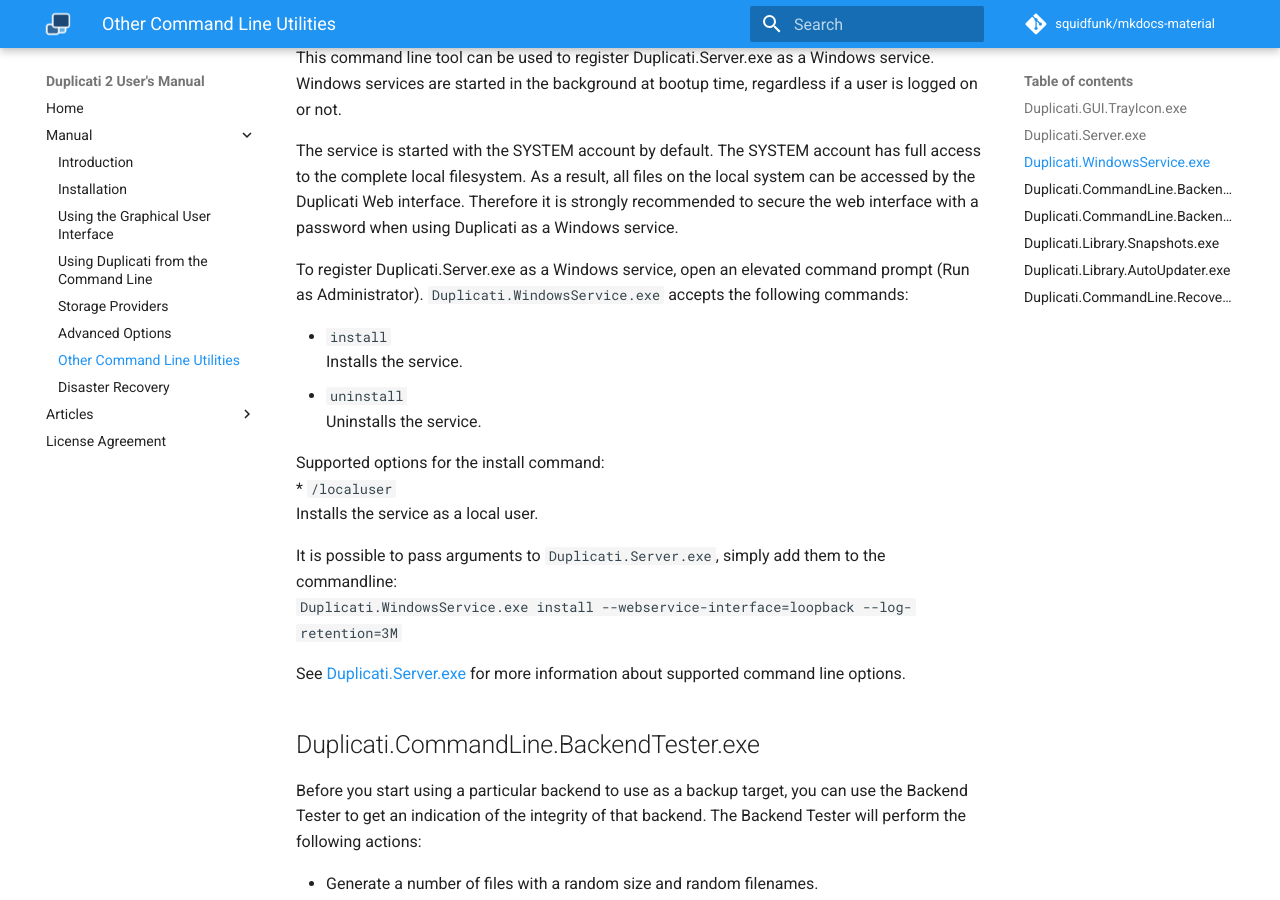
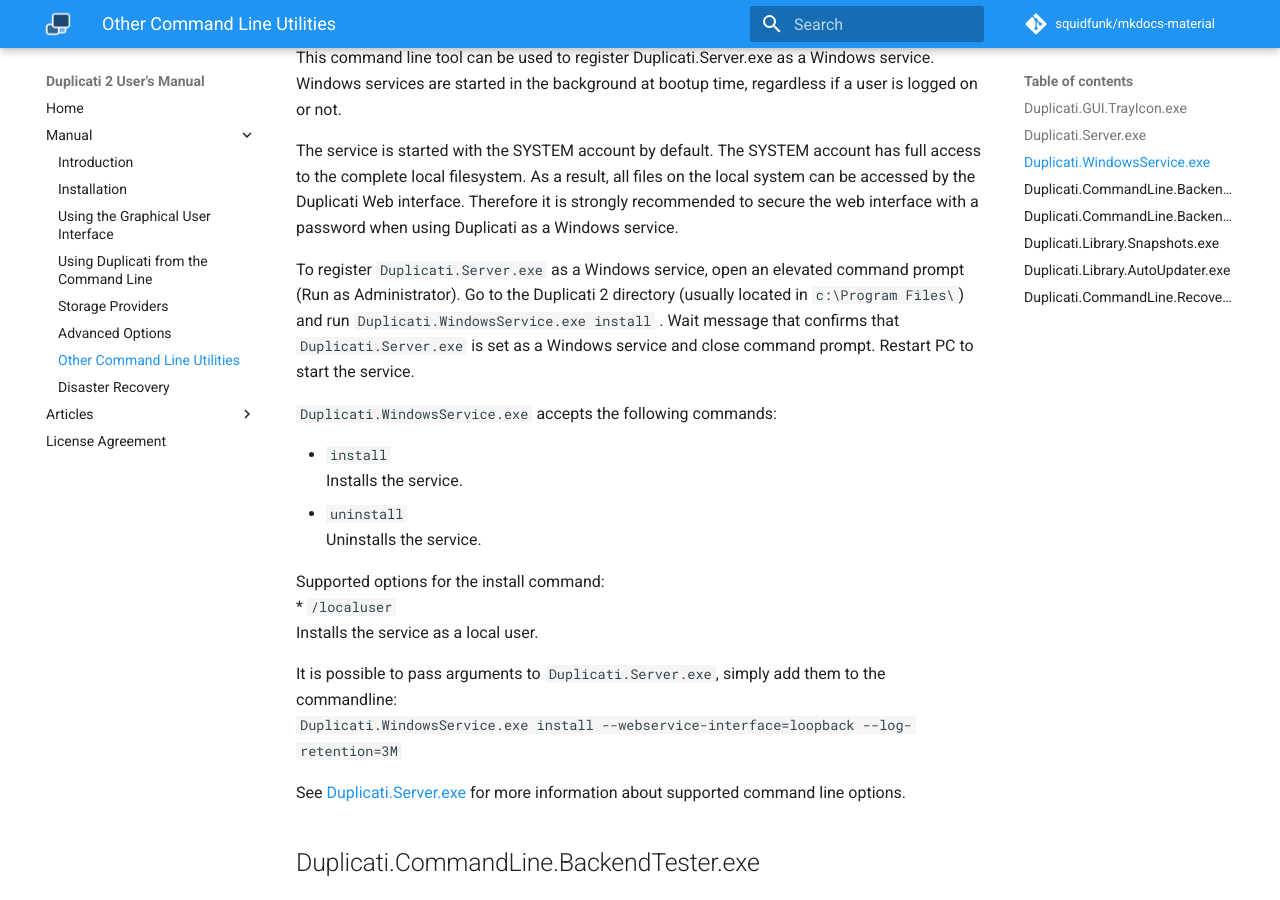
Before and after one commit to kees-z/DuplicatiDocs, an MkDocs documentation site: the page built from docs/07-other-command-line-utilities.md, in a window 1280 px wide and 900 px high, scrolled down 3213 px. Built offline with MkDocs 1.6.1 and Material for MkDocs 9.7.7, drawn with Linux system fonts in a browser that asks for light colours; comment, search, counter and statistics services are not loaded; old or Windows-style settings are respelled for this version of MkDocs.

Commit message:
Update 07-other-command-line-utilities.md

```diff
--- a/docs/07-other-command-line-utilities.md
+++ b/docs/07-other-command-line-utilities.md
@@ -91,7 +91,9 @@ This command line tool can be used to register Duplicati.Server.exe as a Windows
 
 The service is started with the SYSTEM account by default. The SYSTEM account has full access to the complete local filesystem. As a result, all files on the local system can be accessed by the Duplicati Web interface. Therefore it is strongly recommended to secure the web interface with a password when using Duplicati as a Windows service.
 
-To register Duplicati.Server.exe as a Windows service, open an elevated command prompt (Run as Administrator). `Duplicati.WindowsService.exe` accepts the following commands:
+To register `Duplicati.Server.exe` as a Windows service, open an elevated command prompt (Run as Administrator). Go to the Duplicati 2 directory (usually located in `c:\Program Files\`) and run `Duplicati.WindowsService.exe install` . Wait message that confirms that `Duplicati.Server.exe` is set as a Windows service and close command prompt. Restart PC to start the service.
+
+`Duplicati.WindowsService.exe` accepts the following commands:
 
 * `install`
 Installs the service.
```
